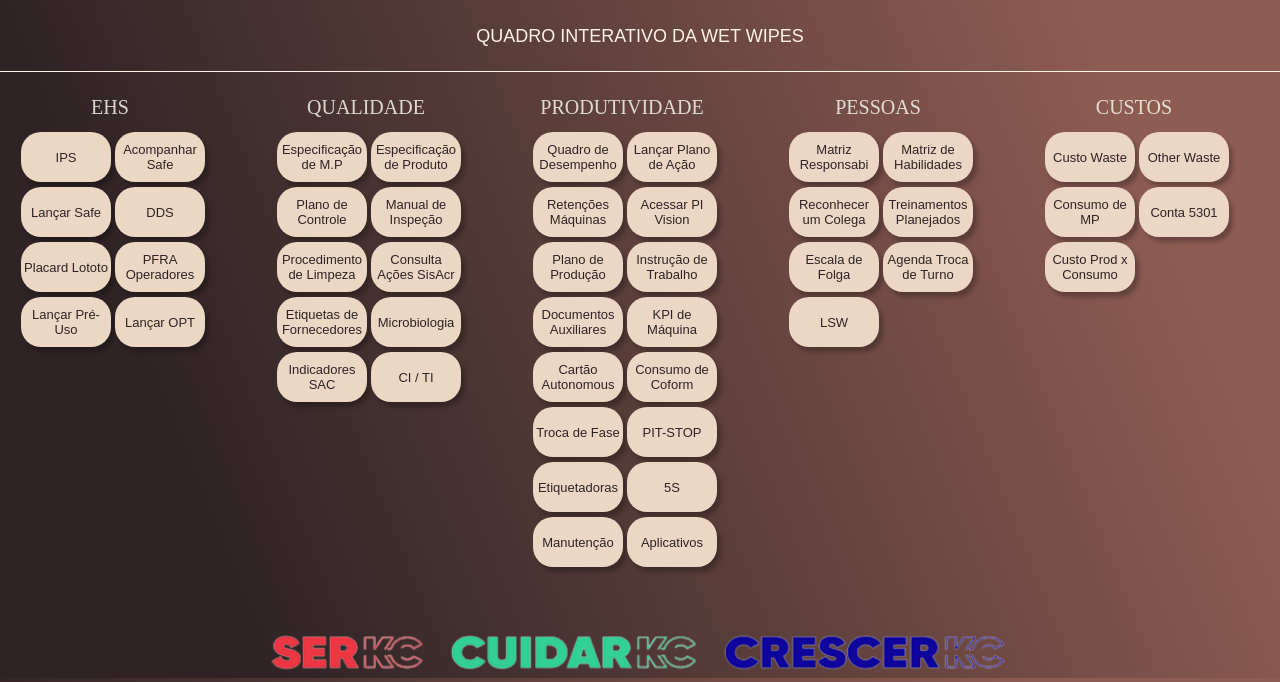
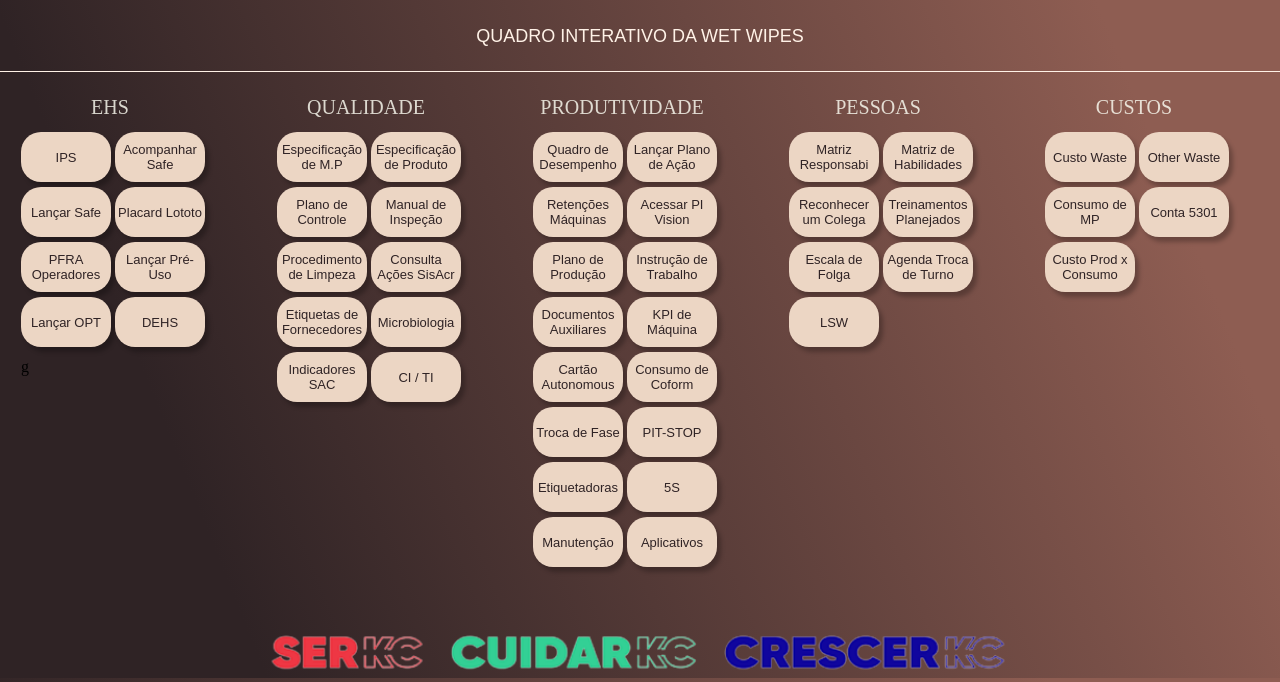
Before and after one commit to l24427/MelhoriaContinua_WW, a plain HTML site: page index.html in a window 1280 px wide. Shown: the part 118-800 px from the top of the page. Drawn offline with Linux system fonts and the light colour scheme.

Commit message:
Update index.html

```diff
--- a/index.html
+++ b/index.html
@@ -48,8 +48,6 @@
                 <a href="https://proact.kcc.com/Login.aspx?acc=kcc&auth=sso" target="_blank"> <button
                         class="Conteudo-principal-escrito-botao" style="text-decoration:none"
                         target="_blank">Lançar Safe</button></a>
-                <a href="https://kimberlyclark.sharepoint.com/Sites/H945/Suzano/Forms/AllItems.aspx?viewid=c20eff85%2Daf0a%2D4b76%2Dab1f%2D5816f085532c&id=%2FSites%2FH945%2FSuzano%2FSEGURAN%C3%87A%2FDialogo%20de%20Seguran%C3%A7a" target="_blank"> <button
-                        class="Conteudo-principal-escrito-botao" style="text-decoration:none" target="_blank">DDS
                         </button></a>
                 <a href="" target="_blank"> <button class="Conteudo-principal-escrito-botao" style="text-decoration:none" target="_blank">Placard Lototo
                         </button></a>
@@ -62,6 +60,9 @@
                 <a href="https://kimberlyclark.sharepoint.com/Sites/g956/optseguranca" target="_blank"> <button
                         class="Conteudo-principal-escrito-botao" style="text-decoration:none" target="_blank">Lançar OPT
                         </button></a>
+                <a href="https://kimberlyclark.sharepoint.com/Sites/H945/Suzano/Forms/AllItems.aspx?id=%2FSites%2FH945%2FSuzano%2FSEGURAN%C3%87A%2FDialogo%20de%20Seguran%C3%A7a%20e%20Meio%20Ambiente&viewid=c20eff85%2Daf0a%2D4b76%2Dab1f%2D5816f085532c&ovuser=fee2180b%2D69b6%2D4afe%2D9f14%2Dccd70bd4c737%2Cpaulo%2Ejunior3%40kcc%2Ecom&OR=Teams%2DHL&CT=1743445613509&clickparams=eyJBcHBOYW1lIjoiVGVhbXMtRGVza3RvcCIsIkFwcFZlcnNpb24iOiI0OS8yNTAzMDIwMTAxMCIsIkhhc0ZlZGVyYXRlZFVzZXIiOmZhbHNlfQ%3D%3D"> <button
+                        class="Conteudo-principal-escrito-botao" style="text-decoration:none" target="_blank">DEHS
+</button></a>g
             </div>
 
             <div>
```
